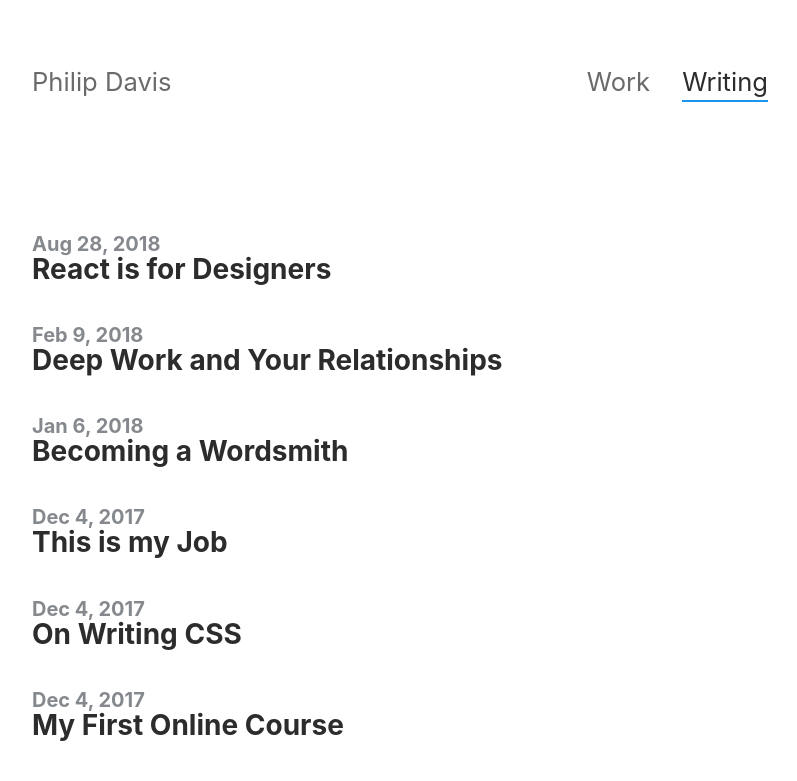
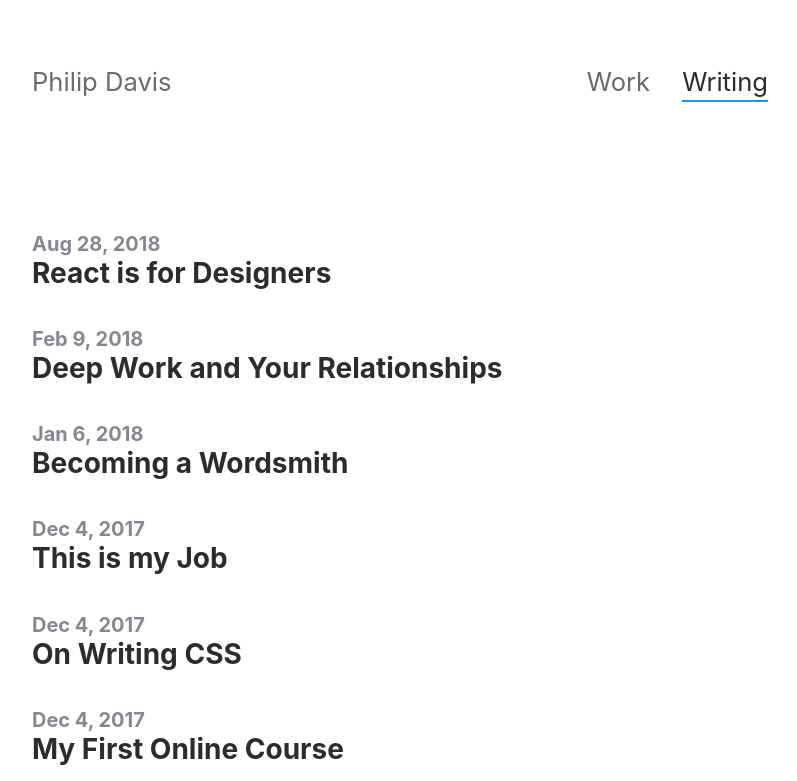
Before and after one commit to zhenghaohe/philipcdavis.github.io, a Next.js app: page /writing in a window 1280 px wide. Shown: the top 781 px of the page, without its empty margins (240-1037 px from the left). Built offline with nearby package versions, Linux system fonts and the light colour scheme; a web font is replaced by a local one.

Commit message:
Added font tweaks

```diff
--- a/components/Footer.js
+++ b/components/Footer.js
@@ -5,8 +5,10 @@ import styles from "../styles/footer.module.css";
 
 function Footer(props) {
   return (
-    <Box mt={6} className={styles.footer}>
-      <Link href="https://twitter.com/philipcdavis">@philipcdavis</Link>
+    <Box mt={[5, 6]} className={styles.footer}>
+      <Link fontSize={[3, 4]} href="https://twitter.com/philipcdavis">
+        @philipcdavis
+      </Link>
     </Box>
   );
 }
--- a/components/Layout.js
+++ b/components/Layout.js
@@ -9,7 +9,7 @@ export default function Layout({ children }) {
       <Box maxWidth={"46rem"} width={"90%"} mx="auto">
         <Head></Head>
         <Nav />
-        <Box mt={[4, 6]}>{children}</Box>
+        <Box mt={[5, 6]}>{children}</Box>
       </Box>
       <Footer />
     </>
--- a/pages/writing/index.js
+++ b/pages/writing/index.js
@@ -15,7 +15,7 @@ function Writing({ allPostsData }) {
               fontSize={[2, 3]}
               color="var(--smoke-dark)"
               mt={[3, 4]}
-              mb={-2}
+              mb={[-2, -1]}
             >
               <Date dateString={date} />
             </Text>
@@ -23,7 +23,7 @@ function Writing({ allPostsData }) {
             <Link
               href={`/writing/${id}`}
               fontWeight="bold"
-              fontSize={[4, "28px"]}
+              fontSize={[3, "28px"]}
             >
               {title}
             </Link>
```
